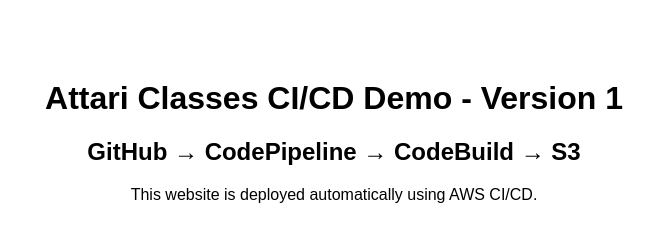
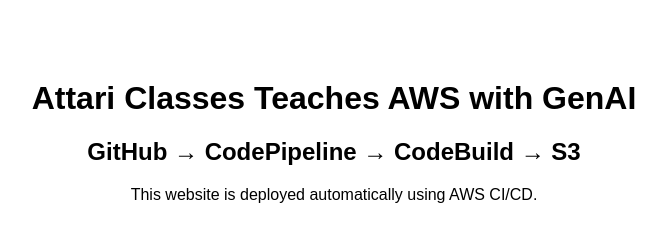
Before and after one commit to Raj-DevOPS-87/ci-cd-pipeline, a plain HTML site: page index.html in a window 1280 px wide. Shown: the whole page, without its empty margins (306-972 px from the left). Drawn offline with Linux system fonts and the light colour scheme.

Commit message:
Updated Website

```diff
--- a/index.html
+++ b/index.html
@@ -4,7 +4,7 @@
     <title>CI/CD Demo</title>
 </head>
 <body style="font-family: Arial; text-align: center; margin-top: 80px;">
-    <h1>Attari Classes CI/CD Demo - Version 1</h1>
+    <h1>Attari Classes Teaches AWS with GenAI </h1>
     <h2>GitHub → CodePipeline → CodeBuild → S3</h2>
     <p>This website is deployed automatically using AWS CI/CD.</p>
 </body>
```
